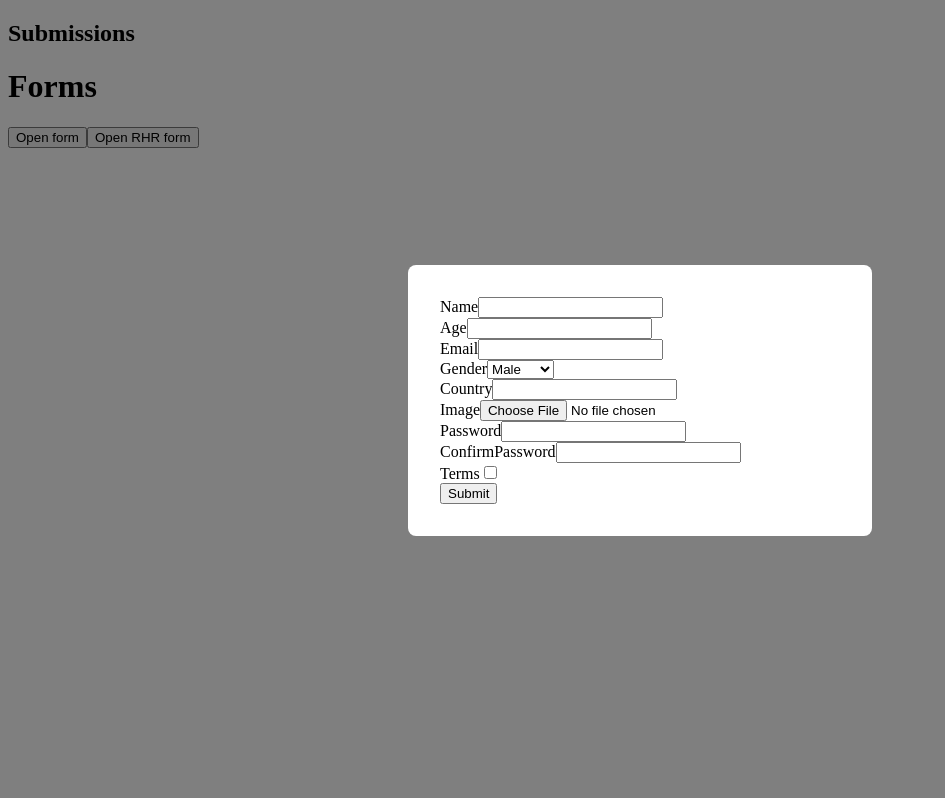
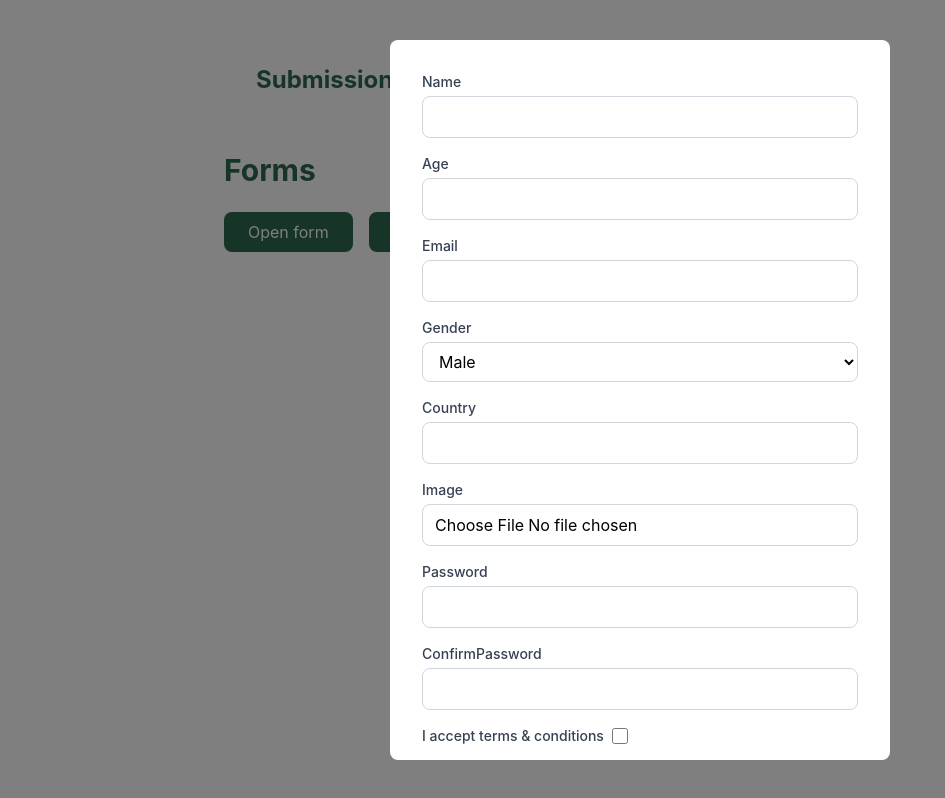
Before and after one commit to SabinaBatrakova/react-class-components, a React (Vite) app: page / in a window 1280 px wide. Both pictures are taken after a click on the button "Open form". Shown: the whole page, without its empty margins (0-945 px from the left). Built offline with nearby package versions, Linux system fonts and the light colour scheme.

Commit message:
feat: add tailwind styles

```diff
--- a/src/App.tsx
+++ b/src/App.tsx
@@ -9,18 +9,22 @@ function App() {
   const [isOpenRHF, setIsOpenRHF] = useState(false)
 
   return (
-    <div>
-      <MainPage/>
-      <h1>Forms</h1>
-      <button onClick={() => setIsOpen(true)}>Open form</button>
-      <button onClick={() => setIsOpenRHF(true)}>Open RHR form</button>
+    <div className="max-w-4xl mx-auto p-8 ">
+      <MainPage />
+      <h1 className="text-3xl font-bold text-primary mb-6">Forms</h1>
+      <div className="flex gap-4 mb-8">
+      <button onClick={() => setIsOpen(true)}
+        className="bg-primary text-white px-6 py-2 rounded-lg hover:bg-primary-dark">Open form</button>
+      <button onClick={() => setIsOpenRHF(true)}
+        className="bg-primary text-white px-6 py-2 rounded-lg hover:bg-primary-dark" >Open RHR form</button>
+        </div>
 
       <Modal isOpen={isOpen} onClose={() => setIsOpen(false)}>
-        <UncontrolledForm onClose={() => setIsOpen(false)}/>
+        <UncontrolledForm onClose={() => setIsOpen(false)} />
       </Modal>
 
       <Modal isOpen={isOpenRHF} onClose={() => setIsOpenRHF(false)}>
-        <ReactHookForm onClose={() => setIsOpenRHF(false)}/>
+        <ReactHookForm onClose={() => setIsOpenRHF(false)} />
       </Modal>
     </div>
   )
--- a/src/components/forms/RHFForm/RHFForm.tsx
+++ b/src/components/forms/RHFForm/RHFForm.tsx
@@ -29,63 +29,55 @@ export function ReactHookForm({ onClose }: ReactHookFormProps) {
 
   return (
     <form onSubmit={handleSubmit(onSubmit)}>
-      <div>
-        <label htmlFor="name">Name</label>
-        <input id="name" {...register('name')} type="text" />
-        {errors.name && <p>{errors.name.message}</p>}
+      <div className="flex flex-col gap-1 mb-4">
+        <label htmlFor="name" className="text-sm font-medium text-gray-700">Name</label>
+        <input id="name" {...register('name')} type="text" className="border border-gray-300 rounded-lg px-3 py-2 focus:outline-none focus:border-primary" />
+        {errors.name && <p className="text-red-500 text-sm">{errors.name.message}</p>}
       </div>
-      <div>
-        <label htmlFor="age">Age</label>
-        <input
-          id="age"
-          {...register('age', { setValueAs: (v: string) => parseInt(v) })}
-          type="number"
-        />
-        {errors.age && <p>{errors.age.message}</p>}
+      <div className="flex flex-col gap-1 mb-4">
+        <label htmlFor="age" className="text-sm font-medium text-gray-700">Age</label>
+        <input id="age" {...register('age', { setValueAs: (v: string) => parseInt(v) })} type="number" className="border border-gray-300 rounded-lg px-3 py-2 focus:outline-none focus:border-primary" />
+        {errors.age && <p className="text-red-500 text-sm">{errors.age.message}</p>}
       </div>
-      <div>
-        <label htmlFor="email">Email</label>
-        <input id="email" {...register('email')} type="email" />
-        {errors.email && <p>{errors.email.message}</p>}
+      <div className="flex flex-col gap-1 mb-4">
+        <label htmlFor="email" className="text-sm font-medium text-gray-700">Email</label>
+        <input id="email" {...register('email')} type="email" className="border border-gray-300 rounded-lg px-3 py-2 focus:outline-none focus:border-primary" />
+        {errors.email && <p className="text-red-500 text-sm">{errors.email.message}</p>}
       </div>
-      <div>
-        <label htmlFor="gender">Gender</label>
-        <select id="gender" {...register('gender')}>
+      <div className="flex flex-col gap-1 mb-4">
+        <label htmlFor="gender" className="text-sm font-medium text-gray-700">Gender</label>
+        <select id="gender" {...register('gender')} className="border border-gray-300 rounded-lg px-3 py-2 focus:outline-none focus:border-primary">
           <option value="male">Male</option>
           <option value="female">Female</option>
         </select>
-        {errors.gender && <p>{errors.gender.message}</p>}
+        {errors.gender && <p className="text-red-500 text-sm">{errors.gender.message}</p>}
       </div>
-      <div>
-        <label htmlFor="country">Country</label>
-        <input id="country" {...register('country')} type="text" />
-        {errors.country && <p>{errors.country.message}</p>}
+      <div className="flex flex-col gap-1 mb-4">
+        <label htmlFor="country" className="text-sm font-medium text-gray-700">Country</label>
+        <input id="country" {...register('country')} type="text" className="border border-gray-300 rounded-lg px-3 py-2 focus:outline-none focus:border-primary" />
+        {errors.country && <p className="text-red-500 text-sm">{errors.country.message}</p>}
       </div>
-      <div>
-        <label htmlFor="image">Image</label>
-        <input id="image" {...register('image')} type="file" />
-        {errors.image && <p>{errors.image.message}</p>}
+      <div className="flex flex-col gap-1 mb-4">
+        <label htmlFor="image" className="text-sm font-medium text-gray-700">Image</label>
+        <input id="image" {...register('image')} type="file" className="border border-gray-300 rounded-lg px-3 py-2 focus:outline-none focus:border-primary" />
+        {errors.image && <p className="text-red-500 text-sm">{errors.image.message}</p>}
       </div>
-      <div>
-        <label htmlFor="password">Password</label>
-        <input id="password" {...register('password')} type="password" />
-        {errors.password && <p>{errors.password.message}</p>}
+      <div className="flex flex-col gap-1 mb-4">
+        <label htmlFor="password" className="text-sm font-medium text-gray-700">Password</label>
+        <input id="password" {...register('password')} type="password" className="border border-gray-300 rounded-lg px-3 py-2 focus:outline-none focus:border-primary" />
+        {errors.password && <p className="text-red-500 text-sm">{errors.password.message}</p>}
       </div>
-      <div>
-        <label htmlFor="confirmPassword">ConfirmPassword</label>
-        <input
-          id="confirmPassword"
-          {...register('confirmPassword')}
-          type="password"
-        />
-        {errors.confirmPassword && <p>{errors.confirmPassword.message}</p>}
+      <div className="flex flex-col gap-1 mb-4">
+        <label htmlFor="confirmPassword" className="text-sm font-medium text-gray-700">Confirm Password</label>
+        <input id="confirmPassword" {...register('confirmPassword')} type="password" className="border border-gray-300 rounded-lg px-3 py-2 focus:outline-none focus:border-primary" />
+        {errors.confirmPassword && <p className="text-red-500 text-sm">{errors.confirmPassword.message}</p>}
       </div>
-      <div>
-        <label htmlFor="terms">Terms</label>
-        <input id="terms" {...register('terms')} type="checkbox" />
-        {errors.terms && <p>{errors.terms.message}</p>}
+      <div className="flex items-center gap-2 mb-4">
+        <input id="terms" {...register('terms')} type="checkbox" className="w-4 h-4 accent-primary" />
+        <label htmlFor="terms" className="text-sm font-medium text-gray-700">I accept Terms & Conditions</label>
+        {errors.terms && <p className="text-red-500 text-sm">{errors.terms.message}</p>}
       </div>
-      <button type="submit" disabled={!isValid}>
+      <button type="submit" disabled={!isValid} className="w-full bg-primary text-white py-2 rounded-lg hover:bg-primary-dark disabled:opacity-50 disabled:cursor-not-allowed">
         Submit
       </button>
     </form>
--- a/src/components/forms/UncontrolledForm/UncontrolledForm.tsx
+++ b/src/components/forms/UncontrolledForm/UncontrolledForm.tsx
@@ -73,55 +73,55 @@ export function UncontrolledForm({ onClose }: UncontrolledFormProps) {
 
   return (
     <form onSubmit={handleSubmit}>
-      <div>
-        <label htmlFor="name">Name</label>
-        <input id="name" name="name" type="text" />
-        {errors.name && <p>{errors.name}</p>}
+      <div className="flex flex-col gap-1 mb-4">
+        <label htmlFor="name" className="text-sm font-medium text-gray-700">Name</label>
+        <input id="name" name="name" type="text" className="border border-gray-300 rounded-lg px-3 py-2 focus:outline-none focus:border-primary" />
+        {errors.name && <p className="text-red-500 text-sm">{errors.name}</p>}
       </div>
-      <div>
-        <label htmlFor="age">Age</label>
-        <input id="age" name="age" type="number" />
-        {errors.age && <p>{errors.age}</p>}
+      <div className="flex flex-col gap-1 mb-4">
+        <label htmlFor="age" className="text-sm font-medium text-gray-700">Age</label>
+        <input id="age" name="age" type="number" className="border border-gray-300 rounded-lg px-3 py-2 focus:outline-none focus:border-primary" />
+        {errors.age && <p className="text-red-500 text-sm">{errors.age}</p>}
       </div>
-      <div>
-        <label htmlFor="email">Email</label>
-        <input id="email" name="email" type="email" />
-        {errors.email && <p>{errors.email}</p>}
+      <div className="flex flex-col gap-1 mb-4">
+        <label htmlFor="email" className="text-sm font-medium text-gray-700">Email</label>
+        <input id="email" name="email" type="email" className="border border-gray-300 rounded-lg px-3 py-2 focus:outline-none focus:border-primary" />
+        {errors.email && <p className="text-red-500 text-sm">{errors.email}</p>}
       </div>
-      <div>
-        <label htmlFor="gender">Gender</label>
-        <select id="gender" name="gender">
+      <div className="flex flex-col gap-1 mb-4">
+        <label htmlFor="gender" className="text-sm font-medium text-gray-700">Gender</label>
+        <select id="gender" name="gender" className="border border-gray-300 rounded-lg px-3 py-2 focus:outline-none focus:border-primary">
           <option value="male">Male</option>
           <option value="female">Female</option>
         </select>
-        {errors.gender && <p>{errors.gender}</p>}
+        {errors.gender && <p className="text-red-500 text-sm">{errors.gender}</p>}
       </div>
-      <div>
-        <label htmlFor="country">Country</label>
-        <input id="country" name="country" type="text" />
-        {errors.country && <p>{errors.country}</p>}
+      <div className="flex flex-col gap-1 mb-4">
+        <label htmlFor="country" className="text-sm font-medium text-gray-700">Country</label>
+        <input id="country" name="country" type="text" className="border border-gray-300 rounded-lg px-3 py-2 focus:outline-none focus:border-primary" />
+        {errors.country && <p className="text-red-500 text-sm">{errors.country}</p>}
       </div>
-      <div>
-        <label htmlFor="image">Image</label>
-        <input id="image" name="image" type="file" />
-        {errors.image && <p>{errors.image}</p>}
+      <div className="flex flex-col gap-1 mb-4">
+        <label htmlFor="image" className="text-sm font-medium text-gray-700">Image</label>
+        <input id="image" name="image" type="file" className="border border-gray-300 rounded-lg px-3 py-2 focus:outline-none focus:border-primary"/>
+        {errors.image && <p className="text-red-500 text-sm">{errors.image}</p>}
       </div>
-      <div>
-        <label htmlFor="password">Password</label>
-        <input id="password" name="password" type="password" />
-        {errors.password && <p>{errors.password}</p>}
+      <div className="flex flex-col gap-1 mb-4">
+        <label htmlFor="password" className="text-sm font-medium text-gray-700">Password</label>
+        <input id="password" name="password" type="password" className="border border-gray-300 rounded-lg px-3 py-2 focus:outline-none focus:border-primary"/>
+        {errors.password && <p className="text-red-500 text-sm">{errors.password}</p>}
       </div>
-      <div>
-        <label htmlFor="confirmPassword">ConfirmPassword</label>
-        <input id="confirmPassword" name="confirmPassword" type="password" />
-        {errors.confirmPassword && <p>{errors.confirmPassword}</p>}
+      <div className="flex flex-col gap-1 mb-4">
+        <label htmlFor="confirmPassword" className="text-sm font-medium text-gray-700">ConfirmPassword</label>
+        <input id="confirmPassword" name="confirmPassword" type="password" className="border border-gray-300 rounded-lg px-3 py-2 focus:outline-none focus:border-primary"/>
+        {errors.confirmPassword && <p className="text-red-500 text-sm">{errors.confirmPassword}</p>}
       </div>
-      <div>
-        <label htmlFor="terms">Terms</label>
-        <input id="terms" name="terms" type="checkbox" />
-        {errors.terms && <p>{errors.terms}</p>}
+      <div className="flex items-center gap-2 mb-4">
+        <label htmlFor="terms" className="text-sm font-medium text-gray-700">I accept terms & conditions</label>
+        <input id="terms" name="terms" type="checkbox" className="w-4 h-4 accent-primary" />
+        {errors.terms && <p className="text-red-500 text-sm">{errors.terms}</p>}
       </div>
-      <button type="submit">Submit</button>
+      <button type="submit" className="w-full bg-primary text-white py-2 rounded-lg hover:bg-primary-dark disabled:opacity-50 disabled:cursor-not-allowed">Submit</button>
     </form>
   )
 }
--- a/src/index.css
+++ b/src/index.css
@@ -1,3 +1,11 @@
+@import "tailwindcss";
+
+@theme {
+ --color-primary: #2d6a4f;
+  --color-primary-dark: #1b4332;
+  --color-primary-light: #d8f3dc;
+}
+
 .overlay {
   position: fixed;
   inset: 0;
@@ -12,5 +20,7 @@
   background: white;
   padding: 2rem;
   border-radius: 8px;
-  min-width: 400px;
+  min-width: 500px;
+  max-height: 90vh;
+  overflow-y: auto;
 }
--- a/src/pages/MainPage/index.tsx
+++ b/src/pages/MainPage/index.tsx
@@ -4,19 +4,30 @@ export function MainPage() {
   const formData = useStore((state) => state.formData)
 
   return (
-    <div>
-      <h2>Submissions</h2>
-      {formData.map((item, index) => (
-        <div key={index}>
-          <p>{item.name}</p>
-          <p>{item.age}</p>
-          <p>{item.email}</p>
-          <p>{item.gender}</p>
-          <p>{item.country}</p>
-          <p>{item.terms ? 'Terms accepted' : 'Terms not accepted'}</p>
-          <img src={typeof item.image === 'string' ? item.image : ''} alt="uploaded" width={100} />
-        </div>
-      ))}
+    <div className="max-w-4xl mx-auto p-8">
+      <h2 className="text-2xl font-bold text-primary mb-6">Submissions</h2>
+      <div className="grid grid-cols-2 gap-4">
+        {formData.map((item, index) => (
+          <div
+            key={index}
+            className="border border-primary-light rounded-lg p-4 shadow-sm bg-primary-light"
+          >
+            <p className="font-bold text-primary">{item.name}</p>
+            <p className="text-gray-600">{item.age}</p>
+            <p className="text-gray-600">{item.email}</p>
+            <p className="text-gray-600">{item.gender}</p>
+            <p className="text-gray-600">{item.country}</p>
+            <p className="text-primary">
+              {item.terms ? 'Terms accepted' : 'Terms not accepted'}
+            </p>
+            <img
+              src={typeof item.image === 'string' ? item.image : ''}
+              alt="uploaded"
+              className="mt-2 rounded w-24 h-24 object-cover"
+            />
+          </div>
+        ))}
+      </div>
     </div>
   )
 }
--- a/vite.config.ts
+++ b/vite.config.ts
@@ -1,8 +1,9 @@
 import { defineConfig } from 'vitest/config'
 import react from '@vitejs/plugin-react'
+import tailwindcss from '@tailwindcss/vite'
 
 export default defineConfig({
-  plugins: [react()],
+  plugins: [react(),  tailwindcss()],
   test: {
     environment: 'jsdom',
     setupFiles: ['./src/setupTests.ts'],
```
